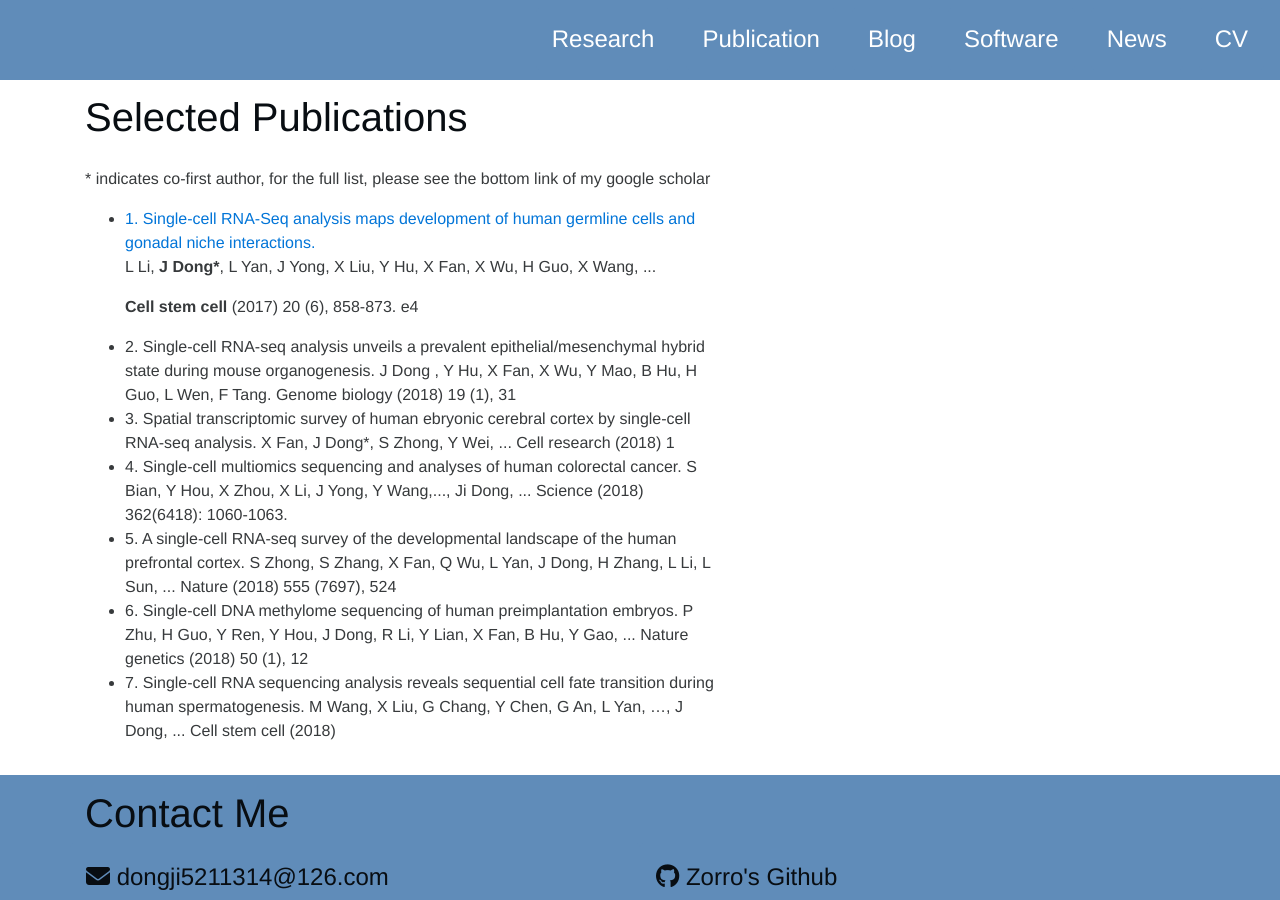
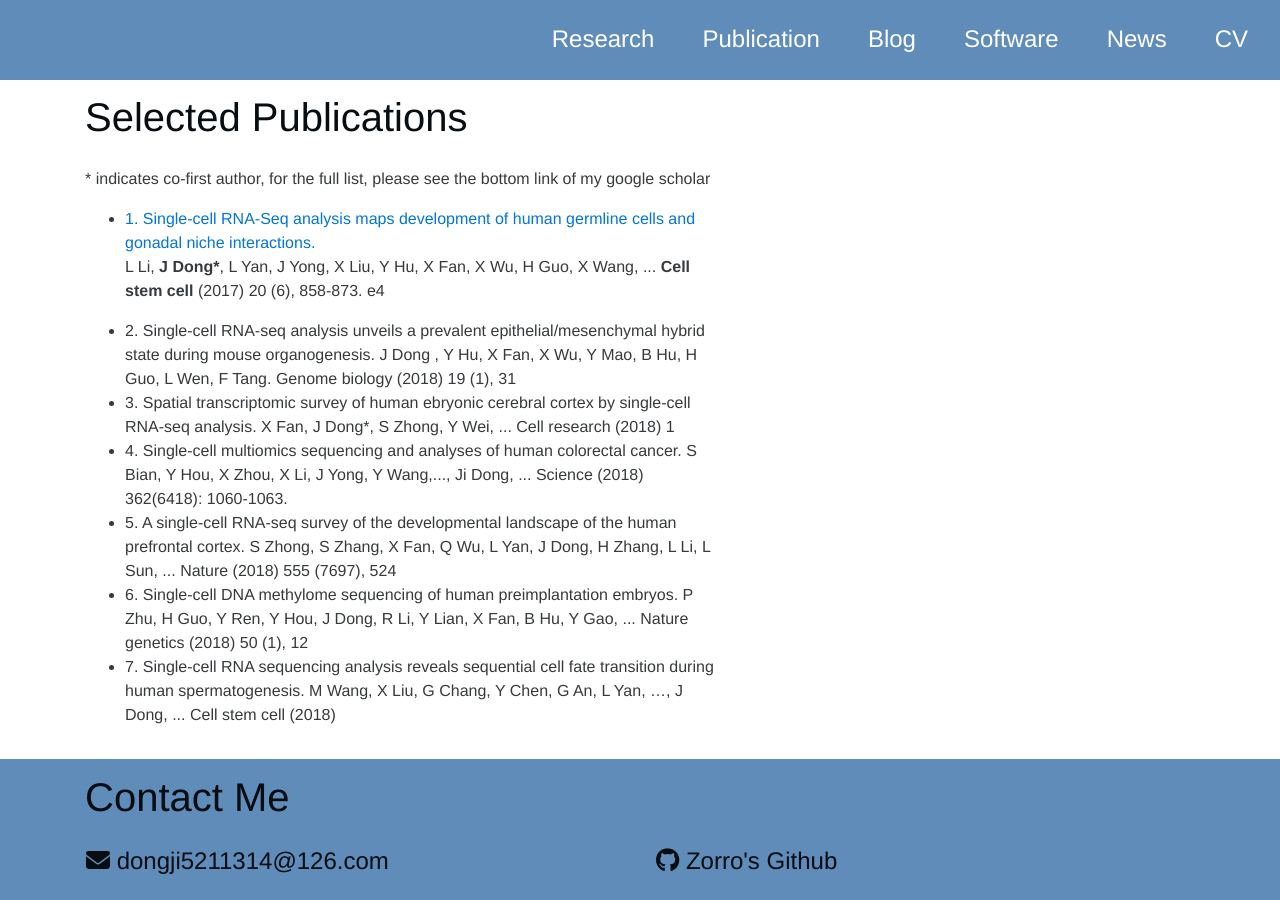
Before and after one commit to zorrodong/zorrodong.github.io, a Jekyll site: the page built from index.html, in a window 1280 px wide and 900 px high, scrolled down 556 px. Built offline with Jekyll 4.4.1, drawn with Linux system fonts in a browser that asks for light colours; nearby versions of some CDN libraries.

```diff
--- a/_includes/instagram.html
+++ b/_includes/instagram.html
@@ -17,9 +17,8 @@
               </a>
             </li>
             <P>
-              L Li,  <b>J Dong*</b>, L Yan, J Yong, X Liu, Y Hu, X Fan, X Wu, H Guo, X Wang, ...
+              L Li,  <b>J Dong*</b>, L Yan, J Yong, X Liu, Y Hu, X Fan, X Wu, H Guo, X Wang, ... <b>Cell stem cell</b> (2017) 20 (6), 858-873. e4
             </P>
-            <P><b>Cell stem cell</b> (2017) 20 (6), 858-873. e4</P>
 
             <li>
               2. Single-cell RNA-seq analysis unveils a prevalent epithelial/mesenchymal hybrid state during mouse organogenesis.
```
